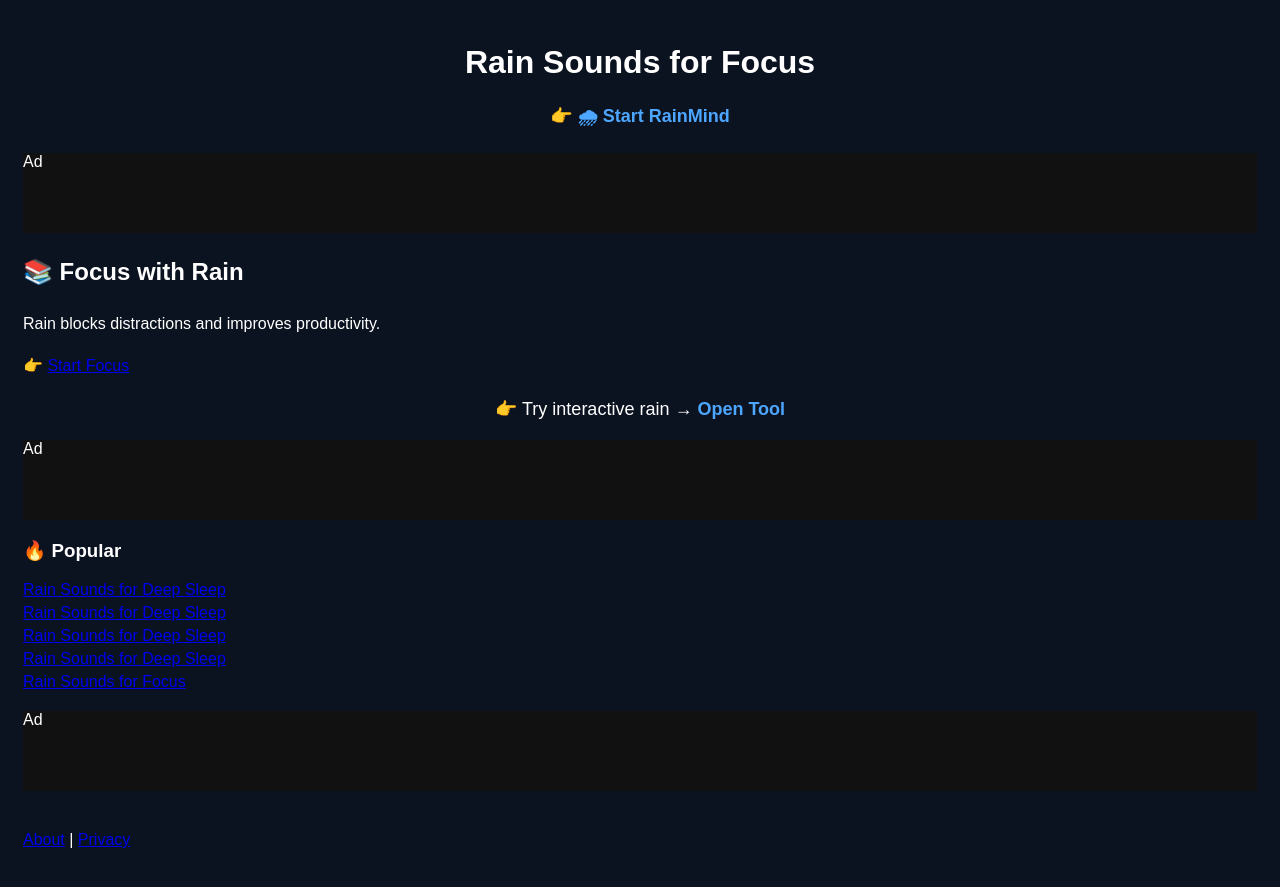
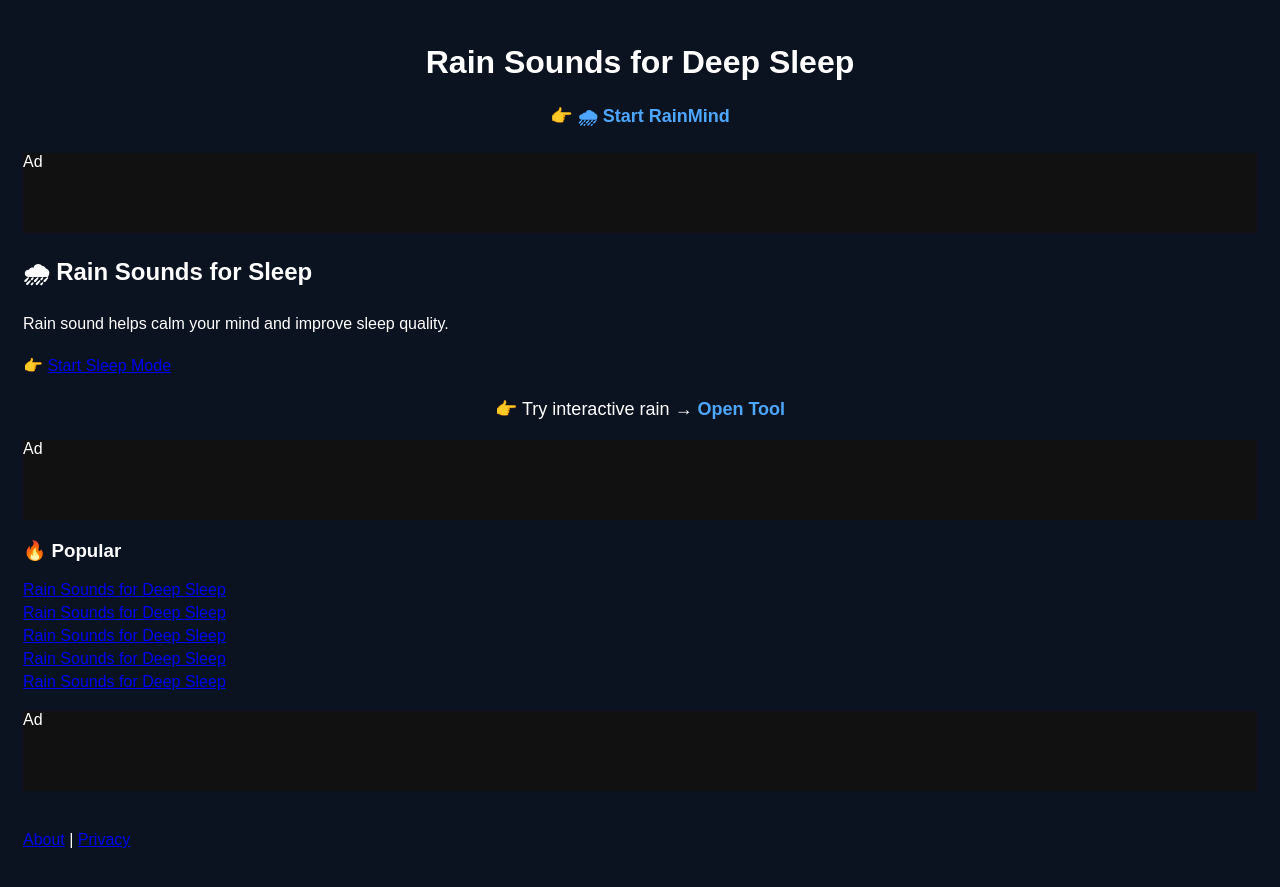
Before and after one commit to choijangwook/RainMind, a Jekyll site: the page built from _posts/2026-05-03-focus.md, in a window 1280 px wide. Shown: the top 887 px of the page. Built offline with Jekyll 4.4.1, drawn with Linux system fonts in a browser that asks for light colours.

Commit message:
Update post title and description for sleep focus

```diff
--- a/_posts/2026-05-03-focus.md
+++ b/_posts/2026-05-03-focus.md
@@ -1,12 +1,12 @@
 ---
 layout: post
-title: "Rain Sounds for Focus"
-description: "Improve concentration"
+title: "Rain Sounds for Deep Sleep"
+description: "Sleep better with rain sounds"
 categories: [focus]
 ---
 
-## 📚 Focus with Rain
+## 🌧 Rain Sounds for Sleep
 
-Rain blocks distractions and improves productivity.
+Rain sound helps calm your mind and improve sleep quality.
 
-👉 [Start Focus]({{ site.baseurl }}/index.html)
+👉 [Start Sleep Mode]({{ site.baseurl }}/index.html)
```
